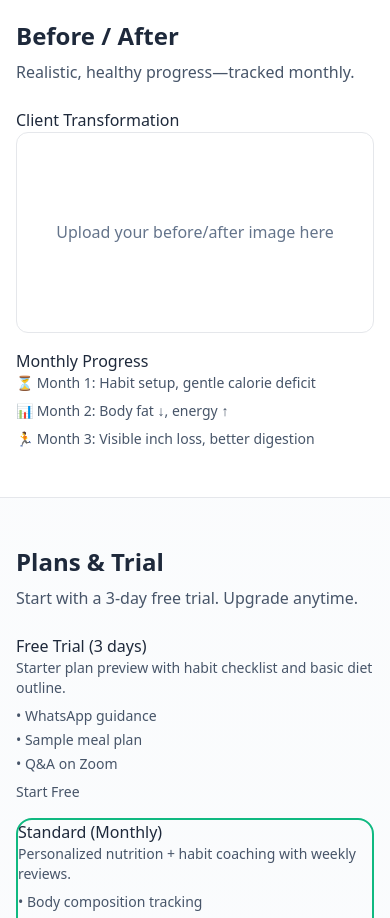
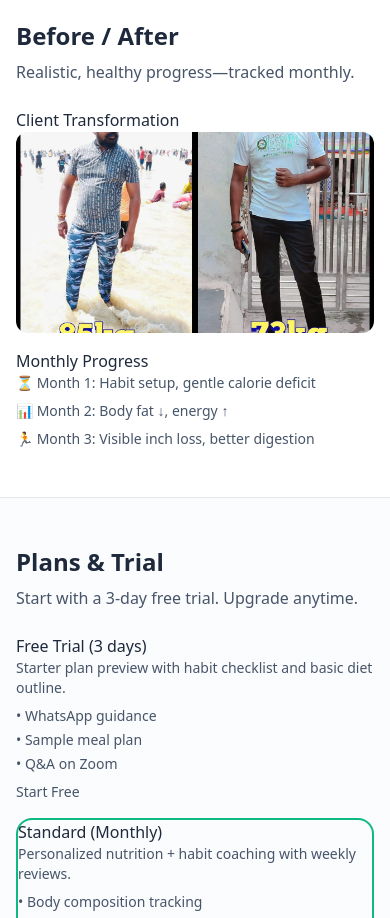
Before and after one commit to ken25-del/vedprakash_wellness, a React (Create React App) app in the folder my-reactive-app/: page / in a window 390 px wide. Shown: the part 2640-3558 px from the top of the page. Built offline with nearby package versions, Linux system fonts and the light colour scheme.

Commit message:
mobile updated

```diff
--- a/my-reactive-app/src/App.tsx
+++ b/my-reactive-app/src/App.tsx
@@ -111,7 +111,7 @@ export default function App() {
           <p className="mt-4 text-slate-600">Personalized coaching with scientific body composition assessment: Weight, Body Fat, BMI, BMR, Visceral Fat, Skeletal Muscle and more.</p>
           <div className="mt-6 flex flex-wrap gap-3">
             <Button asChild className="rounded-2xl">
-              <a href={wa(phones[1], "I want a Body Fat Analysis consultation.")}>Chat on WhatsApp</a>
+              <a href={wa(phones[0], "I want a Body Fat Analysis consultation.")}>Chat on WhatsApp</a>
             </Button>
             <Button variant="outline" asChild className="rounded-2xl">
               <a href="#about"><Video className="w-4 h-4 mr-2" /> Join on Zoom (Info)</a>
@@ -216,7 +216,7 @@ export default function App() {
                 <CardTitle className="text-base">Client Transformation</CardTitle>
               </CardHeader>
               <CardContent>
-                <div className="aspect-[16/9] rounded-xl border grid place-items-center text-slate-500">Upload your before/after image here</div>
+                <img src="/images/after_before_1.jpeg" alt="Client Transformation" className="aspect-[16/9] w-full rounded-xl object-cover" />
               </CardContent>
             </Card>
             <Card className="rounded-2xl">
@@ -251,7 +251,7 @@ export default function App() {
                 <li>• Sample meal plan</li>
                 <li>• Q&A on Zoom</li>
               </ul>
-              <Button asChild className="w-full rounded-2xl mt-2"><a href={wa(phones[1], "I want the 3‑day free trial.")}>Start Free</a></Button>
+              <Button asChild className="w-full rounded-2xl mt-2"><a href={wa(phones[0], "I want the 3‑day free trial.")}>Start Free</a></Button>
             </CardContent>
           </Card>
           <Card className="rounded-2xl border-2 border-emerald-500">
```
Also changed, not shown: my-reactive-app/public/images/after_before_1.jpeg (added).
